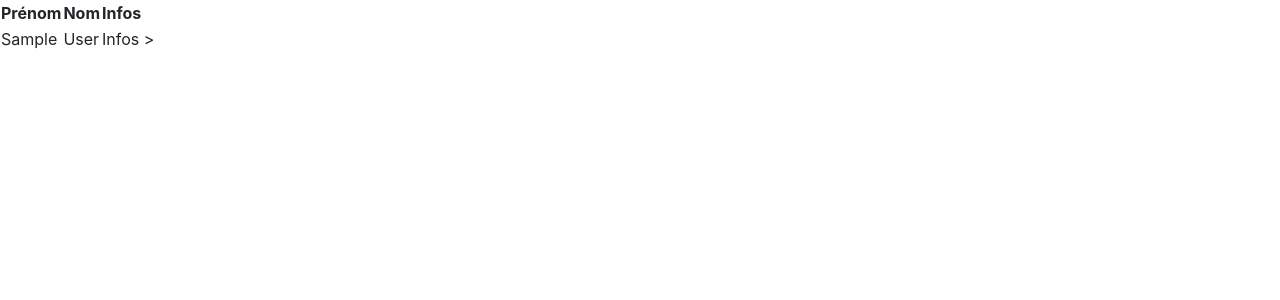
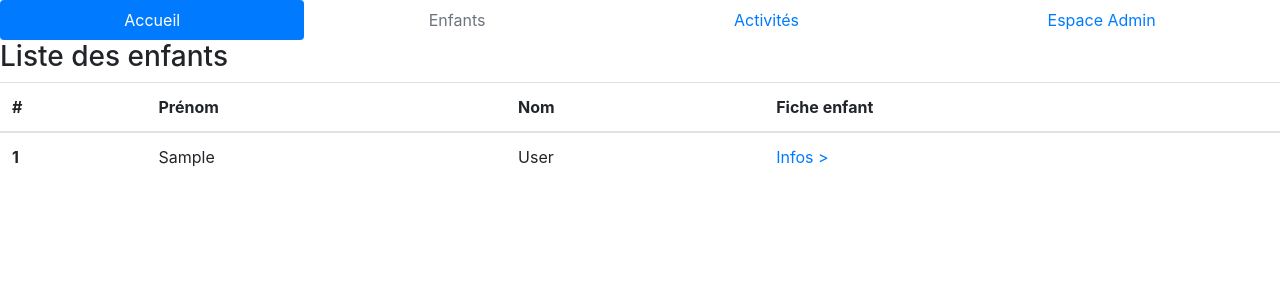
Before and after one commit to Ade32000/creche, a PHP site: page / in a window 1280 px wide. Shown: the top 300 px of the page. Run offline with PHP 8.4, Linux system fonts and the light colour scheme; tables that the repository leaves empty or names only in its code hold one stand-in row (values such as "Sample post"); some libraries are stand-ins or nearby versions.

Commit message:
affichage des données

```diff
--- a/Class/Children.class.php
+++ b/Class/Children.class.php
@@ -18,12 +18,14 @@ class Children
 
 	function __construct($firstname, $lastname, $birthday, $address, $parents_contact, $remarks)
 	{
+
 		$this->firstname = $firstname;
 		$this->lastname = $lastname;
 		$this->birthday = $birthday;
 		$this->address = $address;
 		$this->parents_contact = $parents_contact;
 		$this->remarks = $remarks;
+
 	}
 
 
@@ -33,10 +35,8 @@ class Children
 
 	*/
 
-	public function addchild($child, $db){
-
-		//require_once 'ConnectDB.class.php';
-
+	public function addchild($child, $db)
+	{
 
 
         $newChild = $db->prepare('INSERT INTO children(children_firstname,children_lastname,children_birthday,children_adress,children_parents_contact,children_remarks)
@@ -60,7 +60,9 @@ class Children
 
         ));
 
+
         return $newChild;
+
 	}
 
 
@@ -70,9 +72,8 @@ class Children
 
 	*/
 
-	public function cancelChild($childId)
+	public function cancelChild($childId,$db)
     {
-    	//require 'ConnectDB.class.php';
 
          $delChild = $db->query('DELETE FROM children WHERE children_id='.$childId);
 
@@ -80,17 +81,19 @@ class Children
 
     }
 
+
     /*
 
 		The function updateChild updates a child file in the database.
 
 	*/
 
-	public function updateChild($child)
+	public function updateChild($child,$db)
 	{
-		//require 'ConnectDB.class.php';
+
 
 		$upChild = $db->query("UPDATE children SET children_firstname='$child->firstname',children_lastname='$child->lastname',children_birthday,='$child->birthday',children_adress='$child->address',children_parents_contact='$child->parents_contact',children_remarks='$child->remarks'");
+
 
 		return $upChild;
 
--- a/index.php
+++ b/index.php
@@ -31,20 +31,36 @@
 
 		*/
 
-		$DBase = new ConnectDB('localhost','newcreche','xxx','xxx');
+		$DBase = new ConnectDB('localhost','newcreche','xx','xx');
 		$db = $DBase->connexion();
 
-		$Helder = new Children ("Helder", "Morais", "1973-04-27", "Rue du paradis 32000 Auch", "Mme Morais 0612345678", "RAS");
+		$Helder = new Children ("Helder", "Toto", "1999-04-27", "Rue du paradis 32000 Auch", "Mme Toto 0612345678", "RAS");
 
 
-		$Helder->addChild($Helder, $db);
-		//$Helder->cancelChild(1);
+		//$Helder->addChild($Helder, $db);
+		//$Helder->cancelChild(11,$db);
 
-		displayChildren($db);
+
+
+
+
 
 
  ?>
 
+ 		<nav class="nav nav-pills nav-fill">
+		  <a class="nav-item nav-link active" href="#">Accueil</a>
+		  <a class="nav-item nav-link disabled" href="#">Enfants</a>
+		  <a class="nav-item nav-link" href="#">Activités</a>
+		  <a class="nav-item nav-link" href="#">Espace Admin</a>
+		</nav>
+
+
+		<?php
+			echo '<h3>Liste des enfants</h3>';
+			displayChildren($db);
+
+		 ?>
 
  	<script src="node_modules/jquery/dist/jquery.min.js"></script>
 </body>
--- a/myfunctions.php
+++ b/myfunctions.php
@@ -18,15 +18,17 @@
 
 function displayChildren($db)
 {
+	$cpt = 0;
 
 	echo
 
-	"<table>
+	"<table class='table table-hover'>
 		<thead>
 			<tr>
-				<th>Prénom</th>
-				<th>Nom</th>
-				<th>Infos</th>
+				<th scope='col'>#</th>
+				<th scope='col'>Prénom</th>
+				<th scope='col'>Nom</th>
+				<th scope='col'>Fiche enfant</th>
 			</tr>
 		</thead>
 		<tbody>";
@@ -37,12 +39,15 @@ function displayChildren($db)
    	while($datas=$responses->fetch())
 	{
 
+		$cpt++;
+
 		echo
 
 		"<tr>
+			<th scope='row'>" . $cpt . "</th>
 			<td>" . $datas['children_firstname'] . "</td>
 			<td>" . $datas['children_lastname'] . "</td>
-			<td> Infos ></td>
+			<td> <a href='index.php'>Infos ></a></td>
 		</tr>";
 
 	}
```
